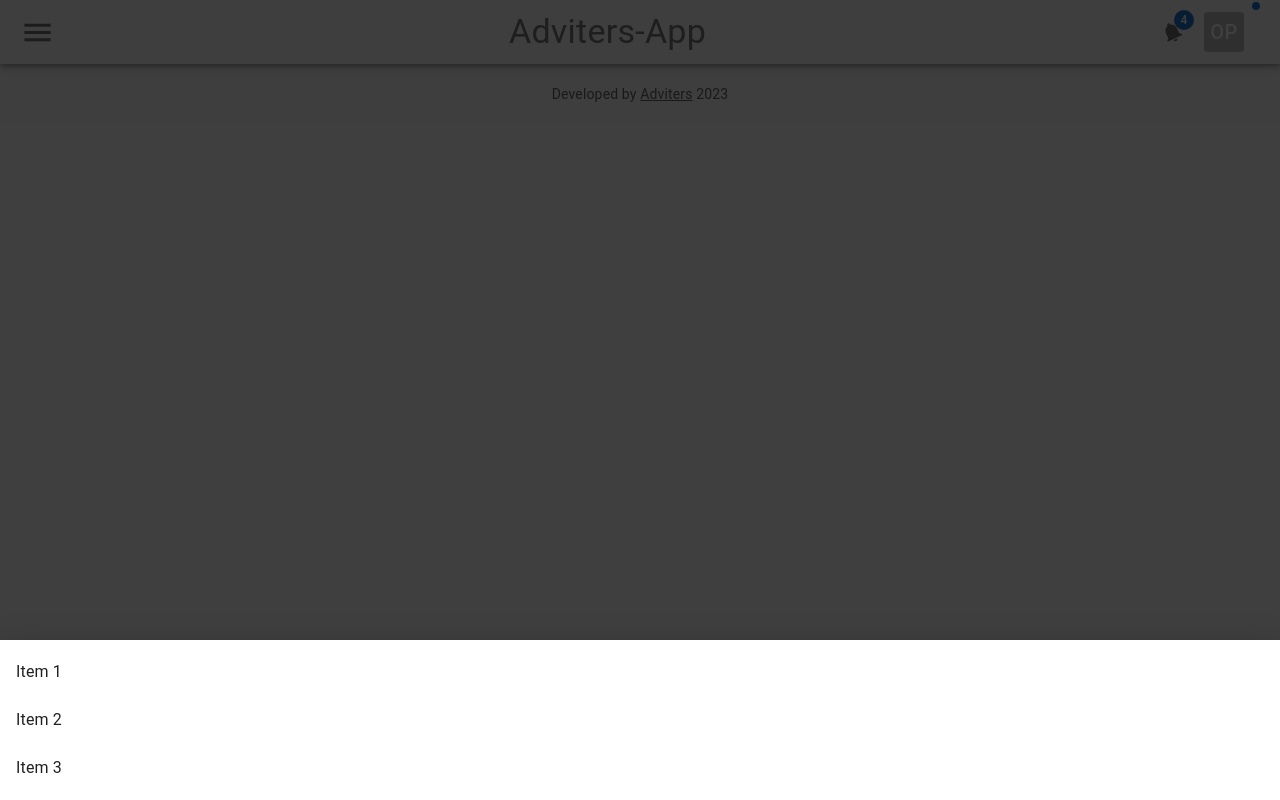
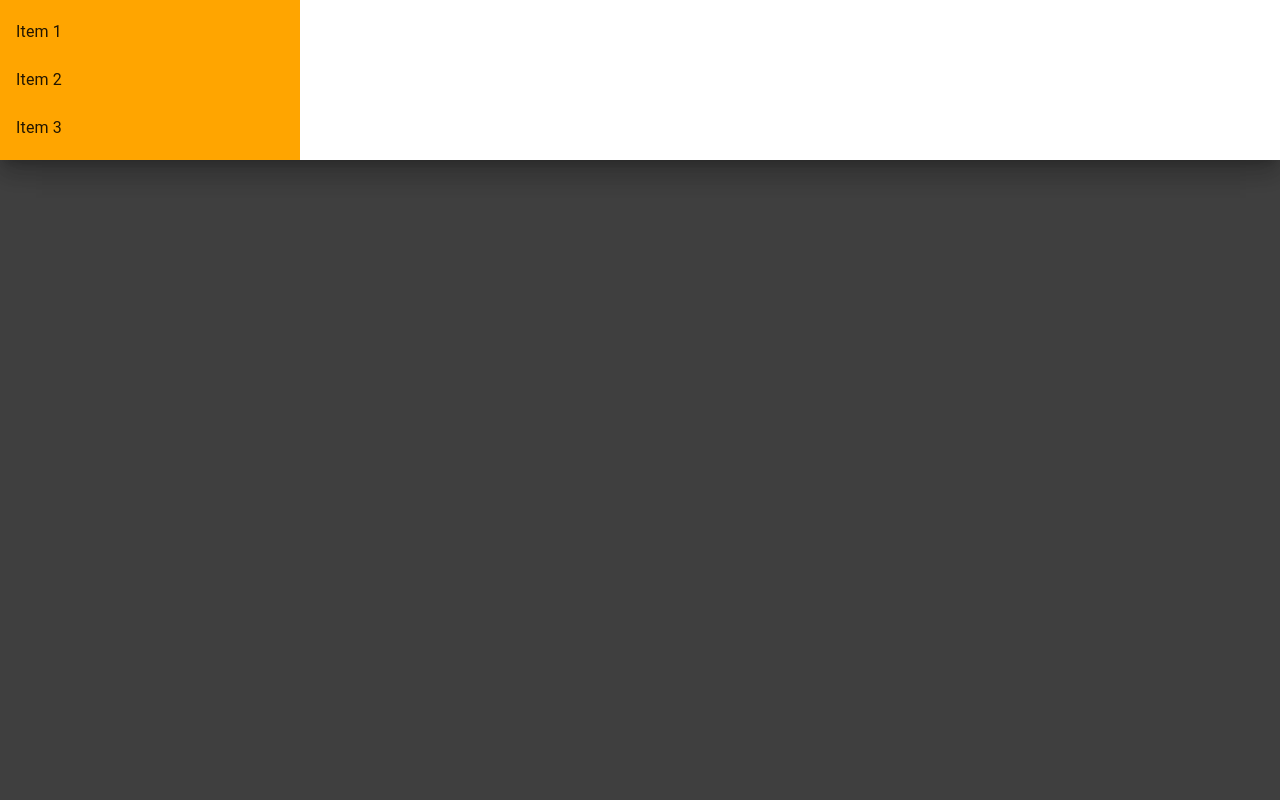
Before and after one commit to Capacitaciones3/proyecto-final, a React (Create React App) app: page / in a window 1280 px wide. Both pictures are taken after a click on the button "menu". Built offline with nearby package versions, Linux system fonts and the light colour scheme.

Commit message:
Desplazamiento de los Badges para los botones del AppBar

```diff
--- a/src/components/Layout/Header/Header.css
+++ b/src/components/Layout/Header/Header.css
@@ -0,0 +1,4 @@
+.sandwich {
+    background-color: orange;
+    width: 300px;
+}
--- a/src/components/Layout/Header/Header.jsx
+++ b/src/components/Layout/Header/Header.jsx
@@ -8,12 +8,37 @@ import MenuIcon from '@mui/icons-material/Menu';
 import NotificationsIcon from '@mui/icons-material/Notifications';
 import Avatar from '@mui/material/Avatar';
 import Button from '@mui/material/Button';
-import Badge from '@mui/material/Badge';
+import Badge, { BadgeProps } from '@mui/material/Badge';
 import Drawer from '@mui/material/Drawer';
 import List from '@mui/material/List';
 import ListItem from '@mui/material/ListItem';
 import ListItemText from '@mui/material/ListItemText';
 import Backdrop from '@mui/material/Backdrop';
+
+import Stack from '@mui/material/Stack';
+import { styled } from '@mui/material/styles';
+
+import './Header.css';
+
+const StyledBadgeAvatar = styled(Badge)(({ theme }) => ({
+  '& .MuiBadge-badge': {
+    backgroundColor: '#44b700',
+    color: '#44b700',
+    boxShadow: `0 0 0 2px ${theme.palette.background.paper}`,
+    transform: 'translateX(-3px)'
+  }
+}));
+
+const StyledBadgeNotifications = styled(Badge)(({ theme }) => ({
+  '& .MuiBadge-badge': {
+    right: -3,
+    top: 13,
+    transform: 'translate(-2px, -15px)',
+    fontSize: '10px',
+    with: '5px',
+    height: '16px'
+  },
+}));
 
 const Header = () => {
 
@@ -38,27 +63,33 @@ const Header = () => {
               Adviters-App
             </Typography>
             <IconButton color="#C8C7C7" aria-label="notifications">
-              <Badge badgeContent={4} color="primary">
-                <NotificationsIcon sx={{ transform: 'rotate(-25deg)' }}/>
-              </Badge>
+              <StyledBadgeNotifications badgeContent={2} color='error'>
+                <NotificationsIcon sx={{ transform: 'rotate(-25deg)' }} fontSize='large'/>
+              </StyledBadgeNotifications>
             </IconButton>
-            <Badge badgeContent={4} color="primary" variant='dot'>
-              <Button color='inherit'>
-                <Avatar variant="rounded">
-                  OP
-                </Avatar>
-              </Button>
-            </Badge>
+            <Stack direction="row" spacing={2}>
+              <StyledBadgeAvatar
+                overlap="circular"
+                anchorOrigin={{ vertical: 'bottom', horizontal: 'right' }}
+                variant="dot"
+              >
+                <Button color='inherit'>
+                  <Avatar variant="rounded">
+                    OP
+                  </Avatar>
+                </Button>
+              </StyledBadgeAvatar>
+            </Stack>
           </Toolbar>
         </AppBar>
         <Drawer
-          style={{ height: '200px', zIndex: '99' }}
+          style={{ height: '500px', zIndex: '99' }}
           variant="temporary"
-          anchor="bottom"
+          anchor="top"
           open={open}
           onClose={handleClose}
         >
-          <List>
+          <List className='sandwich'>
             <ListItem button>
               <ListItemText primary="Item 1" />
             </ListItem>
```
